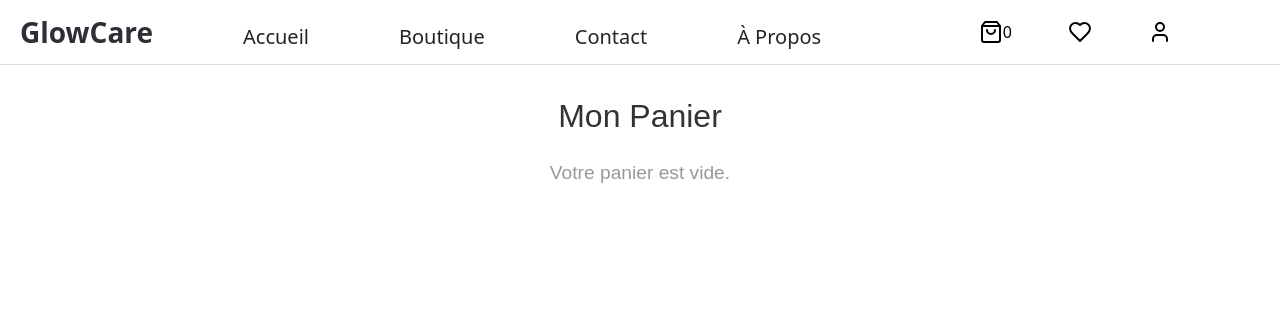
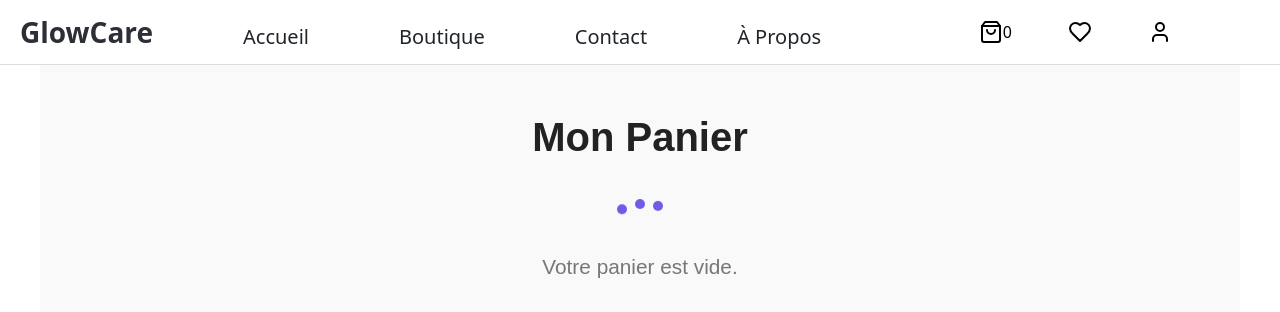
Before and after one commit to May-farah22/test-pr-repo, a React (Create React App) app: page /cart in a window 1280 px wide. Shown: the top 312 px of the page. Built offline with nearby package versions, Linux system fonts and the light colour scheme.

Commit message:
updates 8

```diff
--- a/src/pages/CartPage.js
+++ b/src/pages/CartPage.js
@@ -1,6 +1,7 @@
 import React, { useEffect, useState } from "react";
 import "../styles/CartPage.css";
 import Navbar from '../components/Navbar';
+import { FaTrashAlt, FaEuroSign, FaBoxOpen } from 'react-icons/fa';
 
 const CartPage = () => {
   const [cartItems, setCartItems] = useState([]);
@@ -25,35 +26,48 @@ const CartPage = () => {
     localStorage.removeItem("cart");
   };
 
+  const LoadingAnimation = () => (
+    <div className="cartpage-loading-animation">
+      <div className="cartpage-dot"></div>
+      <div className="cartpage-dot"></div>
+      <div className="cartpage-dot"></div>
+    </div>
+  );
+
   return (
     <>
-      <Navbar /> {/* <- Ajouté ici */}
+      <Navbar />
 
-      <div className="cart-container">
-        <h1 className="cart-title">Mon Panier</h1>
+      <div className="cartpage-container">
+        <h1 className="cartpage-title">Mon Panier</h1>
 
         {cartItems.length === 0 ? (
-          <p className="empty-message">Votre panier est vide.</p>
+          <>
+            <LoadingAnimation />
+            <p className="cartpage-empty-message">Votre panier est vide.</p>
+          </>
         ) : (
           <>
-            <div className="cart-items">
+            <div className="cartpage-items">
               {cartItems.map((item, index) => (
-                <div className="cart-item" key={index}>
-                  <img src={item.image} alt={item.name} className="item-image" />
-                  <div className="item-details">
+                <div className="cartpage-item" key={index}>
+                  <img src={item.image} alt={item.name} className="cartpage-item-image" />
+                  <div className="cartpage-item-details">
                     <h2>{item.name}</h2>
-                    <p>Quantité : {item.quantity}</p>
-                    <p>Prix : {item.price} €</p>
-                    <button className="remove-btn" onClick={() => handleRemoveItem(index)}>Supprimer</button>
+                    <p><FaBoxOpen /> Quantité : {item.quantity}</p>
+                    <p><FaEuroSign /> Prix : {item.price} €</p>
+                    <button className="cartpage-remove-btn" onClick={() => handleRemoveItem(index)}>
+                      <FaTrashAlt /> Supprimer
+                    </button>
                   </div>
                 </div>
               ))}
             </div>
 
-            <div className="cart-total">
+            <div className="cartpage-total">
               <h3>Total : {getTotal()} €</h3>
-              <button className="checkout-btn">Passer la commande</button>
-              <button className="clear-btn" onClick={handleClearCart}>Vider le panier</button>
+              <button className="cartpage-checkout-btn">Passer la commande</button>
+              <button className="cartpage-clear-btn" onClick={handleClearCart}>Vider le panier</button>
             </div>
           </>
         )}
--- a/src/styles/CartPage.css
+++ b/src/styles/CartPage.css
@@ -1,107 +1,179 @@
-.cart-container {
-    padding: 2rem;
-    max-width: 1000px;
+.cartpage-container {
+  padding: 3rem 1rem;
+  max-width: 1200px;
   margin: 0 auto;
-    font-family: "Poppins", sans-serif;
+  font-family: 'Poppins', sans-serif;
+  background-color: #f9f9f9;
+  min-height: 100vh;
 }
 
-  .cart-title {
+.cartpage-title {
   text-align: center;
+  font-size: 2.5rem;
+  color: #222;
+  margin-bottom: 2rem;
+  font-weight: 600;
+}
+
+.cartpage-empty-message {
+  text-align: center;
+  font-size: 1.3rem;
+  color: #777;
+  margin-top: 2rem;
+}
+
+.cartpage-items {
+  display: grid;
+  grid-template-columns: repeat(auto-fit, minmax(300px, 1fr));
+  gap: 2rem;
+}
+
+.cartpage-item {
+  background: white;
+  border-radius: 16px;
+  overflow: hidden;
+  box-shadow: 0 4px 12px rgba(0, 0, 0, 0.1);
+  transition: transform 0.3s ease;
+  display: flex;
+  flex-direction: column;
+  align-items: center;
+  padding: 1.5rem;
+  animation: cartpage-fadeIn 0.8s ease forwards;
+  opacity: 0;
+}
+
+.cartpage-item:hover {
+  transform: translateY(-5px);
+}
+
+.cartpage-item-image {
+  width: 150px;
+  height: 150px;
+  object-fit: cover;
+  border-radius: 12px;
+  margin-bottom: 1rem;
+}
+
+.cartpage-item-details {
+  text-align: center;
+}
+
+.cartpage-item-details h2 {
+  font-size: 1.5rem;
+  margin-bottom: 0.5rem;
+  color: #333;
+}
+
+.cartpage-item-details p {
+  font-size: 1rem;
+  color: #666;
+  margin: 0.3rem 0;
+  display: flex;
+  align-items: center;
+  justify-content: center;
+  gap: 0.5rem;
+}
+
+.cartpage-remove-btn {
+  margin-top: 1rem;
+  padding: 0.6rem 1.2rem;
+  background-color: #ff4d4f;
+  color: white;
+  border: none;
+  border-radius: 8px;
+  font-size: 0.95rem;
+  cursor: pointer;
+  transition: background 0.3s;
+  display: flex;
+  align-items: center;
+  gap: 0.5rem;
+}
+
+.cartpage-remove-btn:hover {
+  background-color: #d9363e;
+}
+
+.cartpage-total {
+  margin-top: 3rem;
+  text-align: center;
+}
+
+.cartpage-total h3 {
   font-size: 2rem;
-    color: #333;
+  color: #222;
   margin-bottom: 1.5rem;
 }
 
-  .empty-message {
-    text-align: center;
-    font-size: 1.2rem;
-    color: #999;
+.cartpage-checkout-btn {
+  padding: 1rem 2rem;
+  background-color: #4CAF50;
+  color: white;
+  border: none;
+  border-radius: 12px;
+  font-size: 1.1rem;
+  font-weight: 600;
+  cursor: pointer;
+  margin-right: 1rem;
+  transition: background 0.3s;
 }
 
-  .cart-items {
-    display: flex;
-    flex-direction: column;
-    gap: 1.5rem;
+.cartpage-checkout-btn:hover {
+  background-color: #43a047;
 }
 
-  .cart-item {
-    display: flex;
-    gap: 1.5rem;
-    border: 1px solid #eee;
+.cartpage-clear-btn {
+  padding: 1rem 2rem;
+  background-color: #e74c3c;
+  color: white;
+  border: none;
   border-radius: 12px;
-    padding: 1rem;
-    background-color: #fafafa;
-    box-shadow: 0 2px 6px rgba(0,0,0,0.05);
+  font-size: 1.1rem;
+  font-weight: 600;
+  cursor: pointer;
+  transition: background 0.3s;
 }
 
-  .item-image {
-    width: 100px;
-    height: 100px;
-    object-fit: cover;
-    border-radius: 8px;
+.cartpage-clear-btn:hover {
+  background-color: #c0392b;
 }
 
-  .item-details h2 {
-    margin: 0 0 0.5rem;
-    font-size: 1.2rem;
+/* Animation de loading (si panier vide) */
+.cartpage-loading-animation {
+  display: flex;
+  justify-content: center;
+  align-items: center;
+  gap: 0.5rem;
+  margin-top: 3rem;
 }
 
-  .item-details p {
-    margin: 0.2rem 0;
-    color: #555;
+.cartpage-dot {
+  width: 10px;
+  height: 10px;
+  background-color: #6c5ce7;
+  border-radius: 50%;
+  animation: cartpage-bounce 1.5s infinite;
 }
 
-  .cart-total {
-    margin-top: 2rem;
-    text-align: right;
+.cartpage-dot:nth-child(2) {
+  animation-delay: 0.3s;
 }
 
-  .cart-total h3 {
-    font-size: 1.5rem;
-    margin-bottom: 1rem;
+.cartpage-dot:nth-child(3) {
+  animation-delay: 0.6s;
 }
 
-  .checkout-btn {
-    padding: 0.8rem 1.5rem;
-    background-color: #6c5ce7;
-    color: white;
-    border: none;
-    border-radius: 8px;
-    font-size: 1rem;
-    cursor: pointer;
-    transition: background 0.3s ease;
+@keyframes cartpage-bounce {
+  0%, 100% {
+      transform: translateY(0);
+  }
+  50% {
+      transform: translateY(-10px);
+  }
 }
 
-  .checkout-btn:hover {
-    background-color: #5b4dcc;
+/* Fade-in animation for cart items */
+@keyframes cartpage-fadeIn {
+  to {
+      opacity: 1;
   }
-  .remove-btn {
-    margin-top: 0.5rem;
-    padding: 0.4rem 0.8rem;
-    background-color: #ff7675;
-    color: white;
-    border: none;
-    border-radius: 6px;
-    cursor: pointer;
-    transition: background 0.3s ease;
 }
-
-  .remove-btn:hover {
-    background-color: #d63031;
-  }
-
-  .clear-btn {
-    margin-left: 1rem;
-    padding: 0.8rem 1.5rem;
-    background-color: #d63031;
-    color: white;
-    border: none;
-    border-radius: 8px;
-    font-size: 1rem;
-    cursor: pointer;
-    transition: background 0.3s ease;
-  }
-
-  .clear-btn:hover {
-    background-color: #c0392b;
-  }
```
Lines whose indentation alone changed are shown as unchanged.
